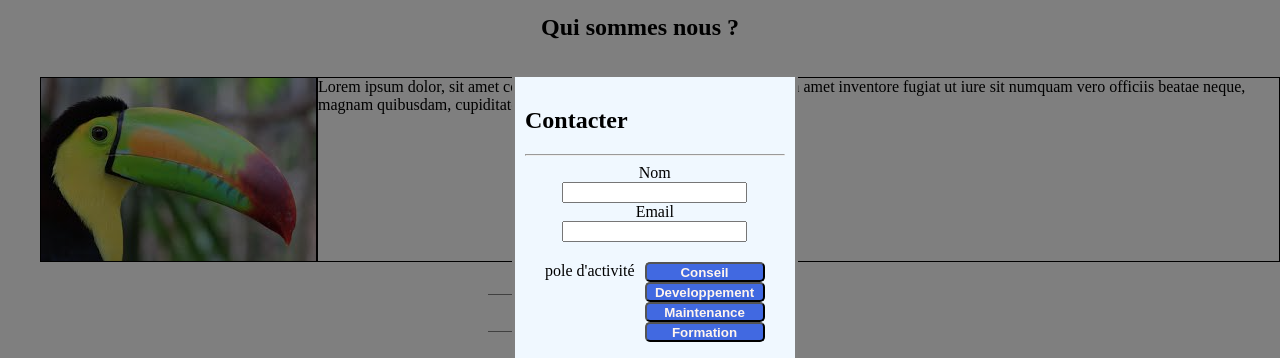
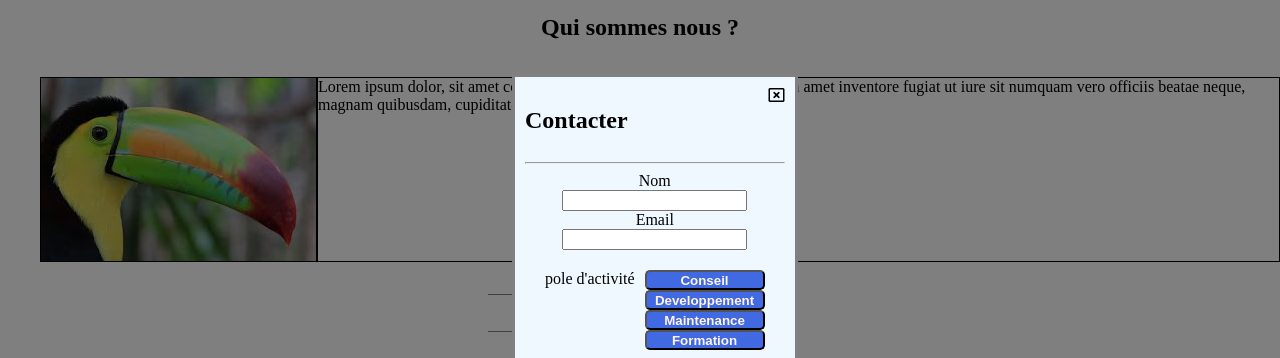
Before and after one commit to Ikuzen/ECF_3, a plain HTML site: page index.html in a window 1280 px wide. Both pictures are taken after a click on the button "Nous contacter". Shown: the part 86-444 px from the top of the page. Drawn offline with Linux system fonts and the light colour scheme.

Commit message:
add close icon

```diff
--- a/index.html
+++ b/index.html
@@ -124,7 +124,10 @@
 <div id="dialog">
 
     <div id="contact-form">
-        <h2> Contacter</h2>
+        <div class="upper-form">
+            <h2> Contacter</h2>
+            <i id="form-close-button" class="far fa-window-close"></i>
+        </div>
         <hr>
         <form  action="submit">
             <label for="">Nom</label>
--- a/script.js
+++ b/script.js
@@ -24,7 +24,7 @@ function displayFormDialog(event){
 }
 
 window.onclick = (event)=>{
-    if(event.target.id === 'dialog') {
+    if(event.target.id === 'dialog' || event.target.id ==='form-close-button') {
         dialogElement = document.getElementById('dialog');
         dialogElement.style.display = 'none';
     }
--- a/style.css
+++ b/style.css
@@ -290,6 +290,17 @@ body {
     display: none;
 }
 
+.upper-form{
+    display:flex;
+    flex-direction: row;
+    justify-content: space-between;
+}
+
+.upper-form > i{
+    display: flex;
+    align-items: center;
+    height: fit-content;
+}
 .contact-group {
     display: flex;
     margin: 20px
```
